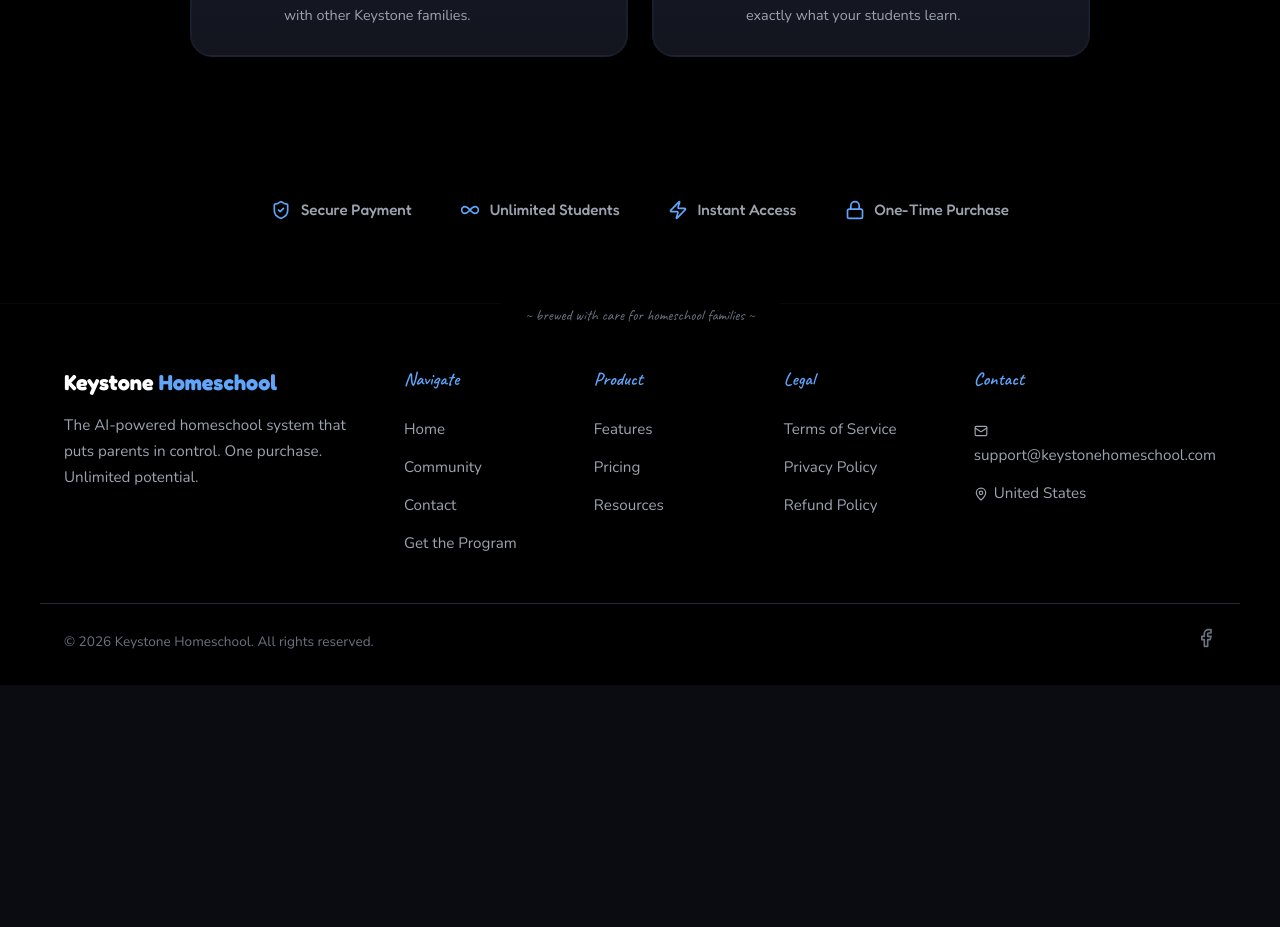
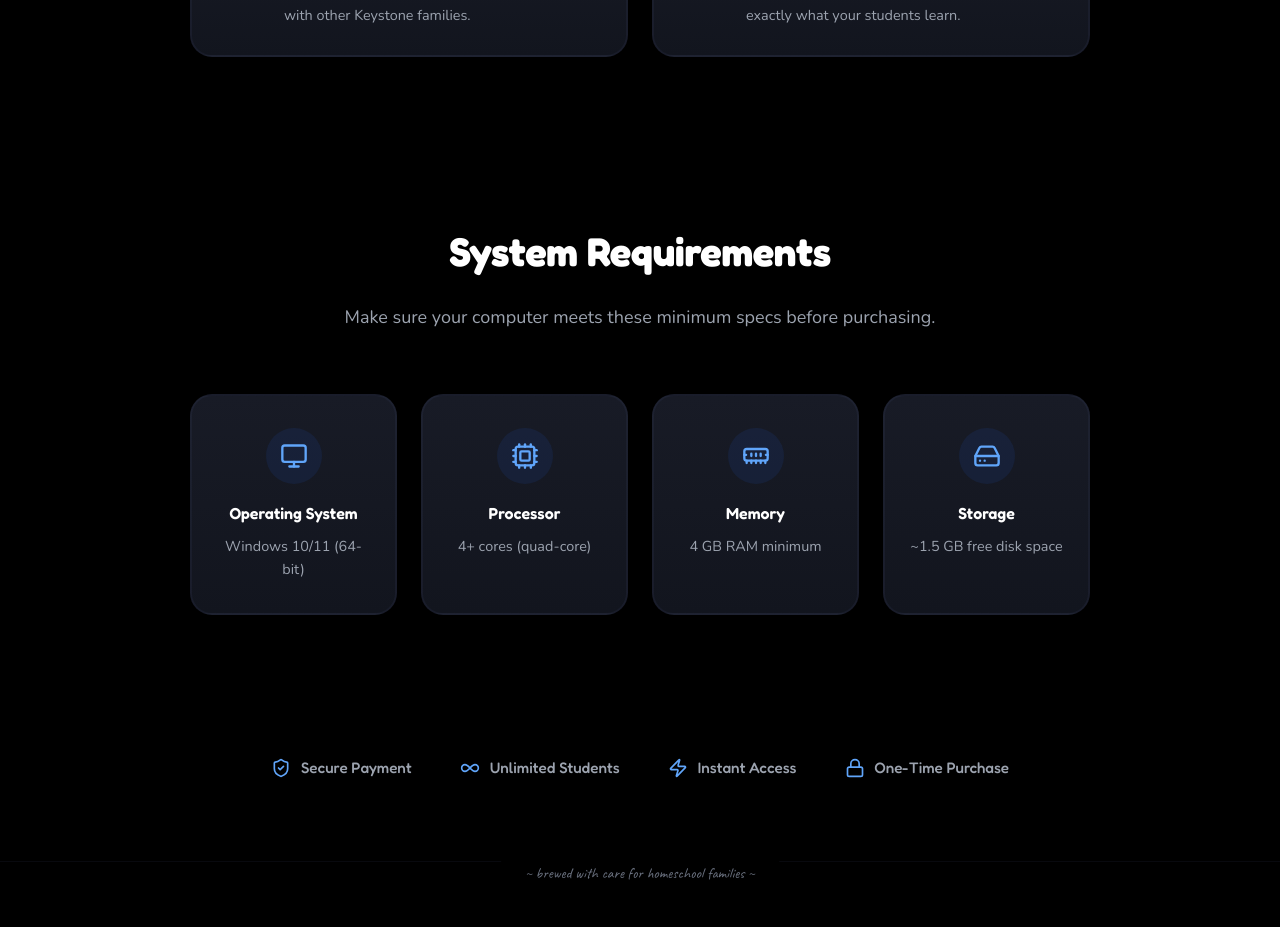
Before and after one commit to DEVmusic404/Keystonewebpage, a React (Vite) app: page /buy in a window 1280 px wide. Shown: the part 2142-3069 px from the top of the page. Before the commit the page ends 2827 px from the top, so only its background shows below. Built offline with nearby package versions, Linux system fonts and the light colour scheme.

Commit message:
add video promo to home page, system requirements to buy page

```diff
--- a/src/pages/Buy.module.css
+++ b/src/pages/Buy.module.css
@@ -215,6 +215,60 @@
   line-height: 1.7;
 }
 
+/* ===== System Requirements ===== */
+.requirements-section {
+  padding: 80px 0;
+  background: var(--black);
+}
+
+.requirements-grid {
+  display: grid;
+  grid-template-columns: repeat(4, 1fr);
+  gap: 24px;
+  max-width: 900px;
+  margin: 0 auto;
+}
+
+.requirement-card {
+  background: var(--gradient-card);
+  border: 2px solid rgba(100, 120, 180, 0.08);
+  border-radius: var(--radius-lg);
+  padding: 32px 24px;
+  text-align: center;
+  transition: var(--transition);
+}
+
+.requirement-card:hover {
+  border-color: rgba(96, 165, 250, 0.2);
+  transform: translateY(-2px);
+}
+
+.requirement-icon {
+  width: 56px;
+  height: 56px;
+  display: flex;
+  align-items: center;
+  justify-content: center;
+  background: rgba(37, 99, 235, 0.1);
+  border-radius: 50%;
+  margin: 0 auto 16px;
+  color: var(--blue-400);
+}
+
+.requirement-card h3 {
+  font-family: var(--font-heading);
+  font-size: 1rem;
+  font-weight: 600;
+  color: var(--white);
+  margin-bottom: 8px;
+}
+
+.requirement-card p {
+  font-size: 0.9rem;
+  color: var(--silver-dark);
+  line-height: 1.6;
+}
+
 /* ===== Trust Badges ===== */
 .trust-section {
   padding: 60px 0 80px;
@@ -264,6 +318,10 @@
     grid-template-columns: 1fr;
   }
 
+  .requirements-grid {
+    grid-template-columns: 1fr 1fr;
+  }
+
   .trust-row {
     gap: 24px;
   }
--- a/src/pages/Buy.tsx
+++ b/src/pages/Buy.tsx
@@ -12,6 +12,10 @@ import {
   Zap,
   ArrowRight,
   ShieldCheck,
+  Monitor,
+  Cpu,
+  MemoryStick,
+  HardDrive,
 } from 'lucide-react'
 import styles from './Buy.module.css'
 
@@ -153,6 +157,46 @@ export default function Buy() {
         </div>
       </section>
 
+      {/* System Requirements */}
+      <section className={styles['requirements-section']}>
+        <div className="container">
+          <h2 className="section-title">System Requirements</h2>
+          <p className="section-subtitle">
+            Make sure your computer meets these minimum specs before purchasing.
+          </p>
+          <div className={styles['requirements-grid']}>
+            <div className={styles['requirement-card']}>
+              <div className={styles['requirement-icon']}>
+                <Monitor size={28} />
+              </div>
+              <h3>Operating System</h3>
+              <p>Windows 10/11 (64-bit)</p>
+            </div>
+            <div className={styles['requirement-card']}>
+              <div className={styles['requirement-icon']}>
+                <Cpu size={28} />
+              </div>
+              <h3>Processor</h3>
+              <p>4+ cores (quad-core)</p>
+            </div>
+            <div className={styles['requirement-card']}>
+              <div className={styles['requirement-icon']}>
+                <MemoryStick size={28} />
+              </div>
+              <h3>Memory</h3>
+              <p>4 GB RAM minimum</p>
+            </div>
+            <div className={styles['requirement-card']}>
+              <div className={styles['requirement-icon']}>
+                <HardDrive size={28} />
+              </div>
+              <h3>Storage</h3>
+              <p>~1.5 GB free disk space</p>
+            </div>
+          </div>
+        </div>
+      </section>
+
       {/* Trust */}
       <section className={styles['trust-section']}>
         <div className="container">
--- a/src/pages/Home.module.css
+++ b/src/pages/Home.module.css
@@ -506,6 +506,32 @@
   color: var(--silver-dark);
 }
 
+/* ===== Video Promo ===== */
+.video-section {
+  padding: 80px 0;
+  background: var(--gray-900);
+}
+
+.video-wrapper {
+  position: relative;
+  max-width: 900px;
+  margin: 0 auto;
+  padding-top: 56.25%;
+  border-radius: 16px;
+  overflow: hidden;
+  box-shadow: 0 0 60px rgba(37, 99, 235, 0.1), 0 8px 32px rgba(0, 0, 0, 0.4);
+  border: 2px solid rgba(37, 99, 235, 0.15);
+}
+
+.video-wrapper iframe {
+  position: absolute;
+  top: 0;
+  left: 0;
+  width: 100%;
+  height: 100%;
+  border: 0;
+}
+
 /* ===== Pricing Banner ===== */
 .pricing-banner {
   padding: 80px 0;
--- a/src/pages/Home.tsx
+++ b/src/pages/Home.tsx
@@ -287,6 +287,26 @@ export default function Home() {
         </div>
       </section>
 
+      {/* ===== Video Promo ===== */}
+      <section className={styles['video-section']}>
+        <div className="container">
+          <h2 className="section-title">See Keystone in Action</h2>
+          <p className="section-subtitle">
+            Watch how Keystone Homeschool makes teaching easier, smarter, and
+            more effective.
+          </p>
+          <div className={styles['video-wrapper']}>
+            <iframe
+              src="https://www.youtube.com/embed/kT8kEnkz3Iw?si=8wSv6Oe47exx5RNQ"
+              title="Keystone Homeschool Promo"
+              allow="accelerometer; autoplay; clipboard-write; encrypted-media; gyroscope; picture-in-picture; web-share"
+              referrerPolicy="strict-origin-when-cross-origin"
+              allowFullScreen
+            />
+          </div>
+        </div>
+      </section>
+
       {/* ===== Pricing Banner ===== */}
       <section className={styles['pricing-banner']}>
         <div className="container">
```
